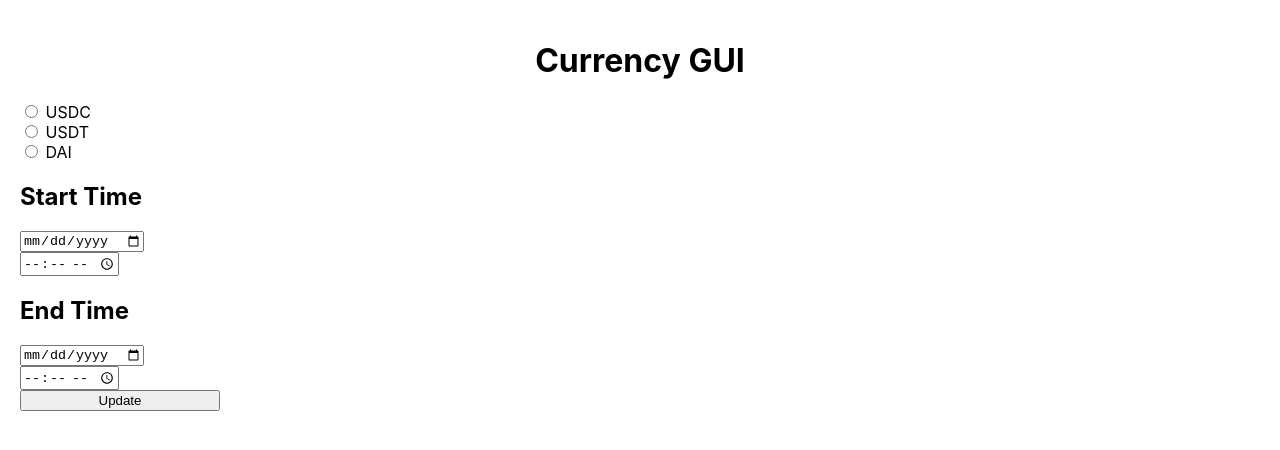
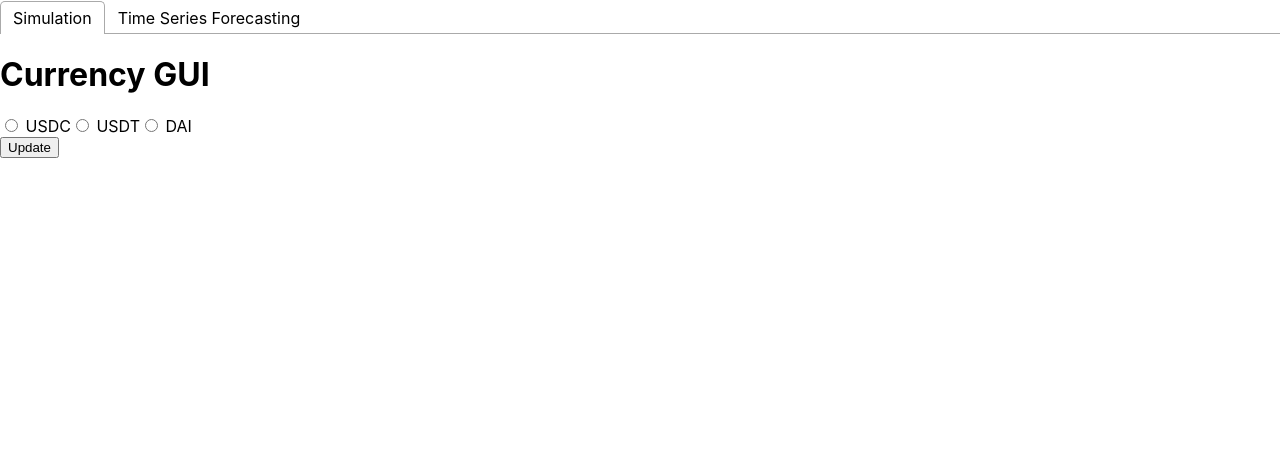
Before and after one commit to skodali4/FH03-Senior-Design-Project, a React (Create React App) app in the folder model-gui/: page / in a window 1280 px wide. Shown: the top 450 px of the page. Built offline with nearby package versions, Linux system fonts and the light colour scheme.

Commit message:
New tabs created

```diff
--- a/model-gui/package.json
+++ b/model-gui/package.json
@@ -6,12 +6,16 @@
     "@testing-library/jest-dom": "^5.17.0",
     "@testing-library/react": "^13.4.0",
     "@testing-library/user-event": "^13.5.0",
+    "bootstrap": "^5.3.3",
     "chart.js": "^4.4.2",
     "chartjs-adapter-date-fns": "^3.0.0",
+    "downsample": "^1.4.0",
     "react": "^18.2.0",
+    "react-bootstrap": "^2.10.2",
     "react-chartjs-2": "^5.2.0",
     "react-dom": "^18.2.0",
     "react-scripts": "^5.0.1",
+    "react-tabs": "^6.0.2",
     "web-vitals": "^2.1.4"
   },
   "scripts": {
--- a/model-gui/src/App.js
+++ b/model-gui/src/App.js
@@ -1,11 +1,10 @@
 import React, { useState } from 'react';
-import './App.css'; // Import your CSS file
+import { Tab, Tabs, TabList, TabPanel } from 'react-tabs';
+import 'react-tabs/style/react-tabs.css';
 import { Line } from 'react-chartjs-2';
 import Chart from 'chart.js/auto';
 import 'chartjs-adapter-date-fns';
-// Function to aggregate data into intervals and calculate aggregate values
 
-// Function to downsample data to limit the number of data points
 const downsampleData = (data, maxDataPoints) => {
   const downsampledData = [];
   const interval = Math.ceil(data.length / maxDataPoints);
@@ -14,22 +13,14 @@ const downsampleData = (data, maxDataPoints) => {
   }
   return downsampledData;
 };
-
-const maxDataPoints = 300; // Adjust as needed
+const maxDataPoints = 300;
 function App() {
     const [currency, setCurrency] = useState('');
     const [usdc, setUsdc] = useState(false);
     const [usdt, setUsdt] = useState(false);
     const [dai, setDai] = useState(false);
-  const [startDate, setStartDate] = useState('');
-  const [startTime, setStartTime] = useState('');
-  const [endDate, setEndDate] = useState('');
-  const [endTime, setEndTime] = useState('');
     const [output, setOutput] = useState([]);
     const [showChart, setShowChart] = useState(false);
-
-
-
     const fetchData = async () => {
       let data = [];
       try {
@@ -40,7 +31,6 @@ function App() {
           }
           const usdcData = await response.json();
           console.log('Fetched USDC data:', usdcData); // Log fetched data
-
           if (usdcData && Array.isArray(usdcData.prices)) {
             if (!usdcData || !Array.isArray(usdcData.prices)) {
               throw new Error('Invalid data format for USDC');
@@ -74,7 +64,6 @@ function App() {
           });
           console.log('USDT Prices:', downsampledData.map(entry => entry[1]));
           console.log('Formatted Dates:', downsampledData.map(price => price[0]));
-
         }
         if (dai) {
           const response = await fetch('dai_prices.json');
@@ -90,34 +79,17 @@ function App() {
         console.error('Error fetching data:', error);
       }
     };
-
     const handleButtonClick = () => {
       setShowChart(true);
       fetchData();
     };
-
   console.log('OUTPUT:', output); // Log output after setting state
-
   // Check the structure of output in the render method
   console.log('OUTPUT Length:', output.length);
   if (output.length > 0) {
     console.log('First Output:', output[0].prices);
     console.log('First Output:', output[0].timestamp);
   }
-
-const exchartData = {
-  labels: [1701295258512, 1702850480130, 1704405648257, 1705964536797, 1707519660513],
-  datasets: [
-    {
-      label: 'My Dataset',
-      data: [1.0003, 1.0001, 0.9995, 1.001, 1.0004],
-      borderColor: 'rgb(75, 192, 192)',
-      tension: 0.1
-    }
-  ]
-};
-
-
   const chartData = {
     labels: output.length > 0 ? output[0].timestamp.map(value => parseFloat(value)) : [],
     datasets: output.length > 0 ? [
@@ -129,8 +101,6 @@ const chartData = {
       }
     ] : []
   };
-
-
     const options = {
       scales: {
         x: {
@@ -146,29 +116,34 @@ const chartData = {
           },
         },
       },
+
   };
 
 
   return (
+    <div className="App">
+      <Tabs>
+        <TabList>
+          <Tab>Simulation</Tab>
+          <Tab>Time Series Forecasting</Tab>
+        </TabList>
+
+        <TabPanel>
           <div className="app-container">
             <h1>Currency GUI</h1>
             <div className="input-container">
             <label>
-          <input type="radio" name="currency" value="USDC" onChange={(e) => setUsdc(!usdc)} /> USDC
+              <input type="radio" name="currency" value="USDC" onChange={(e) => { setUsdc(true); setUsdt(false); setDai(false); }} /> USDC
             </label>
             <label>
-          <input type="radio" name="currency" value="USDT" onChange={(e) => setUsdt(!usdt)} /> USDT
+              <input type="radio" name="currency" value="USDT" onChange={(e) => { setUsdc(false); setUsdt(true); setDai(false); }} /> USDT
             </label>
             <label>
-          <input type="radio" name="currency" value="DAI" onChange={(e) => setCurrency(e.target.value)} /> DAI
+              <input type="radio" name="currency" value="DAI" onChange={(e) => { setUsdc(false); setUsdt(false); setDai(true); }} /> DAI
             </label>
-        <h2>Start Time</h2>
-        <input type="date" onChange={(e) => setStartDate(e.target.value)} />
-        <input type="time" onChange={(e) => setStartTime(e.target.value)} />
-        <h2>End Time</h2>
-        <input type="date" onChange={(e) => setEndDate(e.target.value)} />
-        <input type="time" onChange={(e) => setEndTime(e.target.value)} />
+            </div>
               <button onClick={handleButtonClick}>Update</button>
+            <div>
             </div>
             {showChart && (
             <div>
@@ -178,6 +153,12 @@ const chartData = {
           </div>
           )}
           </div>
+        </TabPanel>
+        <TabPanel>
+          <h2>Any content 2</h2>
+        </TabPanel>
+      </Tabs>
+    </div>
   );
 }
 
```
Also changed, not shown: 1 other file (tests, documents, lock files or other folders). Lines whose indentation alone changed are shown as unchanged.
